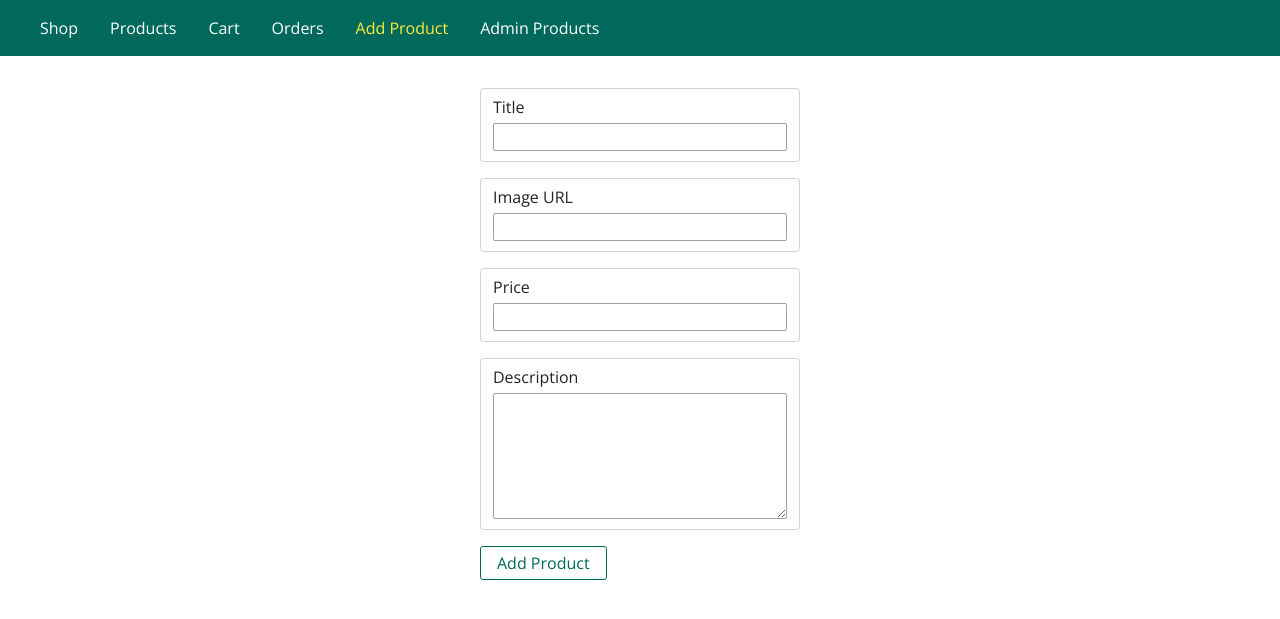
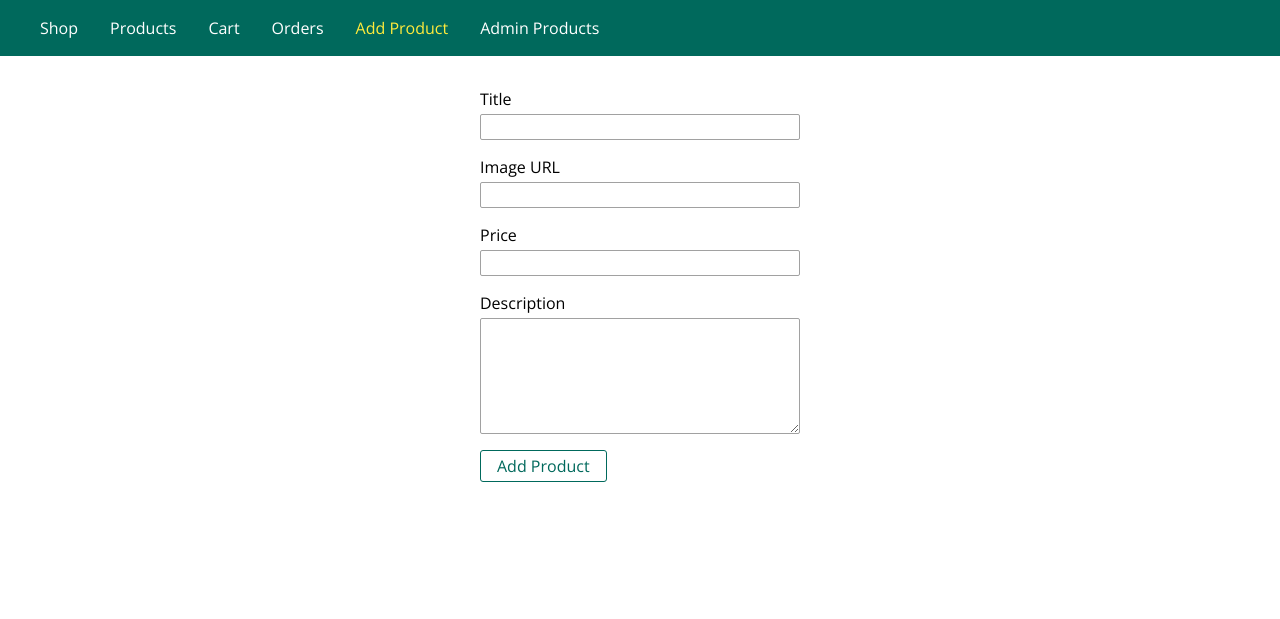
Before and after one commit to wyckliffe-aluga/web, a Node server app: page /admin/add-product in a window 1280 px wide. Shown: the top 619 px of the page. Run offline with Node 20, Linux system fonts and the light colour scheme; data comes from the database, SQL or seed files in the repository; some libraries are stand-ins or nearby versions.

Commit message:
Update head.ejs

```diff
--- a/kane/v3/views/includes/head.ejs
+++ b/kane/v3/views/includes/head.ejs
@@ -6,6 +6,4 @@
     <meta name="viewport" content="width=device-width, initial-scale=1.0">
     <meta http-equiv="X-UA-Compatible" content="ie=edge">
     <title><%= pageTitle %></title>
-    <script src="https://kit.fontawesome.com/e72a3b263a.js" crossorigin="anonymous"></script>
-    <link href="https://cdn.jsdelivr.net/npm/bootstrap@5.0.0-beta3/dist/css/bootstrap.min.css" rel="stylesheet" integrity="sha384-eOJMYsd53ii+scO/bJGFsiCZc+5NDVN2yr8+0RDqr0Ql0h+rP48ckxlpbzKgwra6" crossorigin="anonymous">
     <link rel="stylesheet" href="/css/main.css">
```
